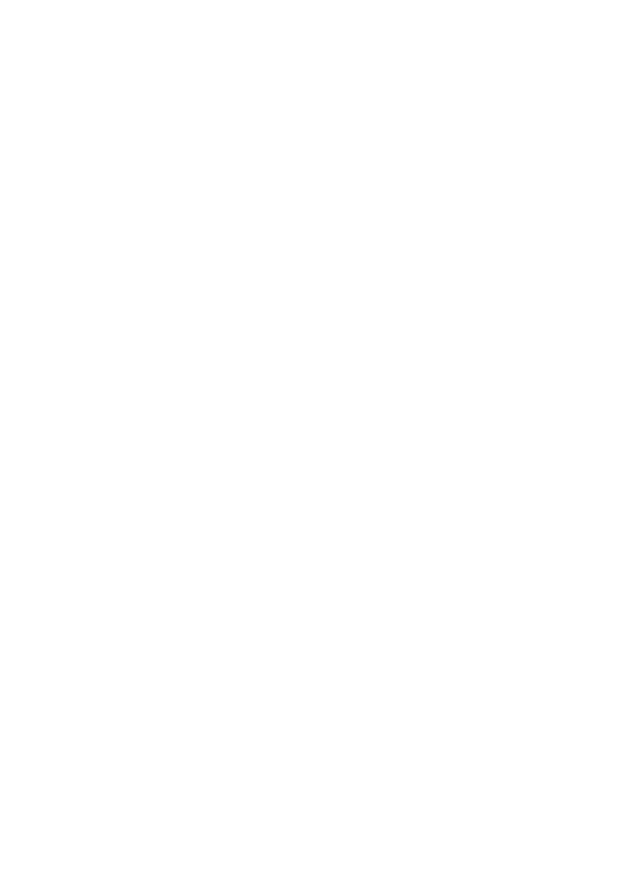
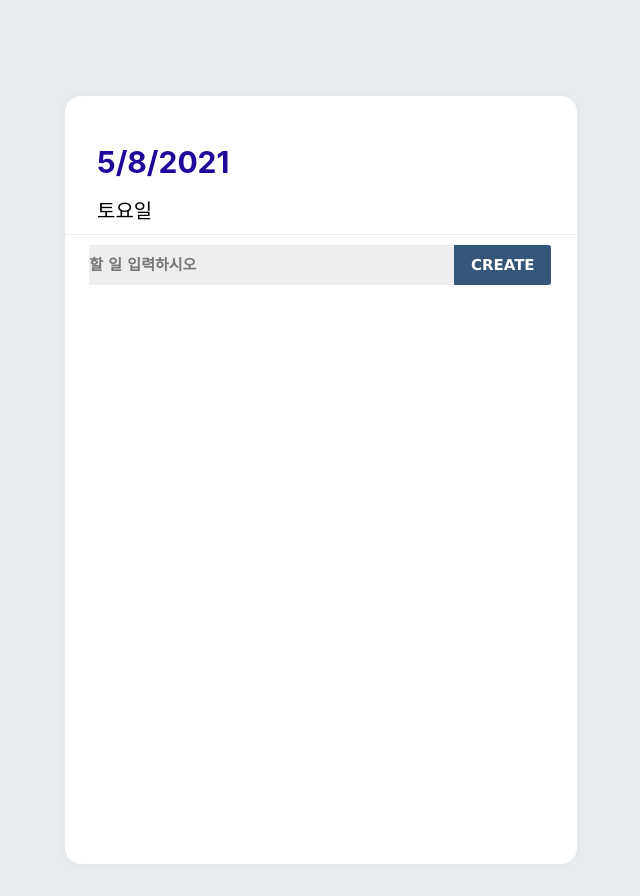
Before and after one commit to calvin0627/todoList-react-ts, a React (Create React App) app: page / in a window 1280 px wide. Shown: the whole page, without its empty margins (319-959 px from the left). Before the commit the page ends 800 px from the top, so only its background shows below. Built offline with nearby package versions, Linux system fonts and the light colour scheme.

Commit message:
implement todolist functions

```diff
--- a/src/App.tsx
+++ b/src/App.tsx
@@ -1,31 +1,28 @@
 import React from 'react';
 import styled, { createGlobalStyle } from 'styled-components';
-
-const Rootdiv = styled.div`
-    display: flex;
-    height: 100vh;
-    width: 100%;
-    justify-content: center;
-    align-items: center;
-    flex-direction: column;
-`;
+import TodoTemplate from './components/TodoTemplate';
+import TodoHead from './components/TodoHead';
+import TodoList from './components/TodoList';
+import TodoContainer from './components/TodoContainer';
 
 const GlobalStyle = createGlobalStyle`
     body{
         padding: 0;
         margin: 0;
+        background: #e9ecef;
     }
 `;
+
 
 function App() {
     return (
         <>
             <GlobalStyle/>
-            <Rootdiv>
-
-            </Rootdiv>
+            <TodoTemplate>
+                <TodoContainer/>
+            </TodoTemplate>
         </>
-    )
+    );
 }
 
 export default App;
--- /dev/null
+++ b/src/components/TodoContainer.tsx
@@ -0,0 +1,57 @@
+import React, { useState } from 'react';
+import TodoHead from './TodoHead';
+import TodoList from './TodoList';
+import TodoCreate from './TodoCreate';
+import TodoItemModel from '../models/TodoItemModel';
+
+function TodoContainer() : JSX.Element {
+    const [todos, setTodos] = useState<TodoItemModel[]>([]);
+    // const [todo, setTodo] = useState<TodoItemModel>();
+
+    const addNewTodo = (todoText: string) => {
+        if (!todos) return;
+        if (!todoText) return;
+        const todo = {
+            id: todos.length,
+            done: false,
+            pinned: false,
+            text: todoText
+        };
+        setTodos((prevState) => [...prevState, todo]);
+    };
+    const removeTodo = (id: number) => {
+        if (!todos) return;
+        setTodos(todos.filter((todo) => todo.id !== id));
+    };
+    const pinTodo = (id: number) => {
+        if (!todos) return;
+        console.log("pinned");
+        setTodos(todos.map((todo) => ({
+            ...todo,
+            pinned: todo.id === id ? !todo.pinned : todo.pinned,
+        })));
+    };
+    const toggleTodoDone = (id: number) => {
+        if (!todos) return;
+
+        setTodos(todos.map((todo) => ({
+            ...todo,
+            done: todo.id === id ? !todo.done : todo.done,
+        })));
+    };
+
+    return (
+        <>
+            <TodoHead />
+            <TodoCreate addNewTodo={addNewTodo}/>
+            <TodoList
+                todos={todos}
+                removeTodo={removeTodo}
+                toggleTodoDone={toggleTodoDone}
+                pinTodo={pinTodo}
+            />
+        </>
+    );
+}
+
+export default TodoContainer;
--- a/src/components/TodoCreate.tsx
+++ b/src/components/TodoCreate.tsx
@@ -1,18 +1,65 @@
-import React, {useState} from 'react';
+import React, { useState } from 'react';
 import styled from 'styled-components';
 
-function TodoCreate() {
+const TodoCreateBlock = styled.div`
+    padding-bottom: 0px;
+    margin-top: 10px;
+    margin-bottom: 0px;
+    /* margin: 0; */
+    /* height: 80px; */
+    form{
+        align-content: center;
+        height: 30px;
+        width: 95%;
+    };
+    input {
+        margin-left: 5%;
+        width: 75%;
+        height: 20px;
+        padding: 10px 0px;
+        float: left;
+        font: bold 15px 'lucida sans';
+        border: 0;
+        background: #EEE;
+    }
+    button {
+        overflow: visible;
+        position: relative;
+        float: right;
+        border: 0;
+        padding: 0;
+        cursor: pointer;
+        height: 40px;
+        width: 20%;
+        font: bold 15px/40px 'lucida sans', 'trebuchet MS', 'Tahoma';
+        color: white;
+        text-transform: uppercase;
+        background: #345678;
+        border-radius: 0 3px 3px 0;
+    }
+`;
+
+interface TodoCreateProps{
+    addNewTodo: (todoText: string) => void;
+}
+
+function TodoCreate(props: TodoCreateProps) {
+    const { addNewTodo } = props;
+
     const [value, setValue] = useState('');
 
     const onSubmit = (e: React.FormEvent) => {
         e.preventDefault();
+        addNewTodo(value);
         setValue('');
     };
+
     const onChange = (e: React.ChangeEvent<HTMLInputElement>) => {
         setValue(e.target.value);
     }
 
     return (
+        <TodoCreateBlock>
             <form onSubmit={onSubmit}>
                 <input
                     placeholder="할 일 입력하시오"
@@ -21,5 +68,8 @@ function TodoCreate() {
                 />
                 <button>CREATE</button>
             </form>
+        </TodoCreateBlock>
     )
 }
+
+export default TodoCreate;
--- /dev/null
+++ b/src/components/TodoHead.tsx
@@ -0,0 +1,32 @@
+import React from 'react';
+import styled from 'styled-components';
+
+const TodoHeadBlock = styled.div`
+    padding-top: 48px;
+    padding-left: 32px;
+    padding-right: 32px;
+    padding-bottom: 10px;
+    border-bottom: 1px solid #e9ecef;
+    h1 {
+        margin: 0;
+        font-size: 30px;
+        color: #1e099b;
+    }
+    .day {
+        font-size: 20px;
+        margin-top: 15px;
+    }
+`;
+
+function TodoHead() {
+    var week = new Array('일요일', '월요일', '화요일', '수요일', '목요일', '금요일', '토요일');
+    const date = new Date();
+    return (
+        <TodoHeadBlock>
+            <h1>{date.toLocaleDateString()}</h1>
+            <div className="day">{week[date.getDay()]}</div>
+        </TodoHeadBlock>
+    );
+}
+
+export default TodoHead;
--- a/src/components/TodoItem.tsx
+++ b/src/components/TodoItem.tsx
@@ -1,45 +1,119 @@
 import React from 'react';
-import styled from 'styled-components';
+import styled, { css } from 'styled-components';
+import TodoItemModel from '../models/TodoItemModel'
 
-export type TodoItemProps = {
-    todo: {
-        id: number;
-        text: string;
-        done: boolean;
-    };
-};
+const TodoCheckBox = styled.div<{ done: boolean }>`
+  width: 32px;
+  height: 32px;
+  border-radius: 16px;
+  border: 1px solid #ced4da;
+  font-size: 24px;
+  display: flex;
+  align-items: center;
+  justify-content: center;
+  margin-right: 20px;
+  cursor: pointer;
+  ${props =>
+        props.done &&
+        css`
+        border: 1px solid #38d9a9;
+        color: #38d9a9;
+    `}
+`;
+
+const TodoPinBox = styled.div<{ pinned: boolean }>`
+    width: 32px;
+    height: 32px;
+    border-radius: 16px;
+    border: 1px solid #ced4da;
+    font-size: 24px;
+    display: flex;
+    align-items: center;
+    justify-content: center;
+    margin-right: 20px;
+    cursor: pointer;
+    ${props =>
+        props.pinned &&
+        css`
+        border: 1px solid #38d9a9;
+        color: #38d9a9;
+    `}
+`;
+
+const TodoTextBox = styled.div<{ done: boolean }>`
+    flex: 1;
+    font-size: 20px;
+    color: #495057;
+    ${props =>
+        props.done &&
+        css`
+            color: #555555;
+        `}
+`;
+
+const TodoRemoveBox = styled.div`
+    display: flex;
+    align-items: center;
+    justify-content: center;
+    color: white;
+    font: bold 16px solid;
+    cursor: pointer;
+    background: red;
+    overflow: visible;
+    /* display: none; */
+    /* overflow: visible;
+    position: relative;
+    float: right;
+    display: flex;
+    /* border: 0;
+    padding: 0; */
+    /* cursor: pointer;
+    /* height: 10%; */
+`;
 
 const TodoItemBlock = styled.div`
     display: flex;
+    align-items: center;
+    padding-top: 12px;
+    padding-bottom: 12px;
+    &:hover {
+        ${TodoRemoveBox} {
+            display: initial;
+        }
+    }
 `;
 
-const TodoCheckBox = styled.div`
+interface TodoItemProps {
+    data: TodoItemModel
+    removeTodo: (id: number) => void;
+    toggleTodoDone: (id: number) => void;
+    pinTodo: (id: number) => void;
+};
 
-`;
+function TodoItem(props: TodoItemProps): JSX.Element {
+    const {data, removeTodo, toggleTodoDone, pinTodo} = props;
+    const {id, done, text, pinned} = data;
 
-const TodoPinBox = styled.div`
+    const toggleDone = () => {
+        toggleTodoDone(id);
+    }
 
-`;
+    const pinning = () => {
+        console.log(pinned);
+        pinTodo(id);
+    }
 
-const TodoTextBox = styled.div`
+    const removing = () => {
+        removeTodo(id);
+    }
 
-`;
-
-const TodoRemoveBox = styled.div`
-
-`;
-
-
-function TodoItem({ todo }: TodoItemProps) {
-    return(
-        <>
-            <TodoItemBlock>
-                <TodoCheckBox/>
-                <TodoPinBox/>
-                <TodoTextBox/>
-                <TodoRemoveBox/>
-            </TodoItemBlock>
-        </>
+    return (
+        <TodoItemBlock>
+            <TodoCheckBox onClick={toggleDone} done={done} />
+            <TodoPinBox onClick={pinning} pinned={pinned} />
+            <TodoTextBox done={done}>{text}</TodoTextBox>
+            <TodoRemoveBox onClick={removing}>remove</TodoRemoveBox>
+        </TodoItemBlock>
     )
 }
 
--- a/src/components/TodoList.tsx
+++ b/src/components/TodoList.tsx
@@ -1,15 +1,46 @@
-import React from 'react';
+import React, { useState } from 'react';
 import styled from 'styled-components';
 import TodoItem from './TodoItem';
+import TodoItemModel from '../models/TodoItemModel';
 
 const TodoListBlock = styled.div`
-
+    flex: 1;
+    padding: 20px 32px;
+    padding-bottom: 48px;
+    overflow-y: auto;
+    /* background: gray; */
 `;
 
-function TodoList() {
+interface TodoListProps {
+    todos: TodoItemModel[];
+    removeTodo: (id: number) => void;
+    toggleTodoDone: (id: number) => void;
+    pinTodo: (id: number) => void;
+}
+
+function TodoList(props: TodoListProps) {
+    const {todos, removeTodo, toggleTodoDone, pinTodo} = props;
+
     return(
         <TodoListBlock>
-            {}
+            {todos.map(todo =>
+                todo.pinned ? (
+                    <TodoItem
+                        data={todo}
+                        removeTodo={removeTodo}
+                        toggleTodoDone={toggleTodoDone}
+                        pinTodo={pinTodo}
+                    />
+                ) : null)}
+            {todos.map(todo =>
+                !todo.pinned ? (
+                    <TodoItem
+                        data={todo}
+                        removeTodo={removeTodo}
+                        toggleTodoDone={toggleTodoDone}
+                        pinTodo={pinTodo}
+                    />
+                ) : null)}
         </TodoListBlock>
     );
 }
--- a/src/components/TodoTemplate.tsx
+++ b/src/components/TodoTemplate.tsx
@@ -1,12 +1,17 @@
 import React from 'react';
 import styled from 'styled-components';
+// import { TodoItemProps } from './TodoItem';
+
+type TodoTemplateProps = {
+    children: React.ReactNode;
+}
 
 const TodoTemplateBlock = styled.div`
     width: 512px;
     height: 768px;
 
     position: relative;
-    background: #000000;
+    background: white;
     border-radius: 16px;
     box-shadow: 0 0 8px 0 rgba(0, 0, 0, 0.04);
 
@@ -18,7 +23,7 @@ const TodoTemplateBlock = styled.div`
     flex-direction: column;
 `;
 
-function TodoTemplate(children: React.ReactNode) {
+function TodoTemplate({children}: TodoTemplateProps): JSX.Element {
     return <TodoTemplateBlock>{children}</TodoTemplateBlock>;
 }
 
--- /dev/null
+++ b/src/models/TodoItemModel.ts
@@ -0,0 +1,6 @@
+export default interface TodoItemModel {
+    id: number;
+    text: string;
+    done: boolean;
+    pinned: boolean;
+}
```
Lines whose indentation alone changed are shown as unchanged.
